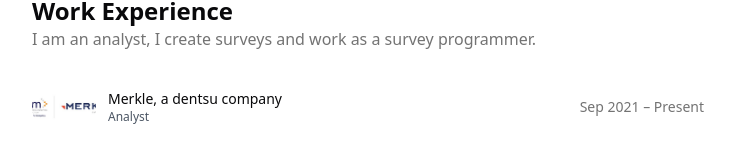
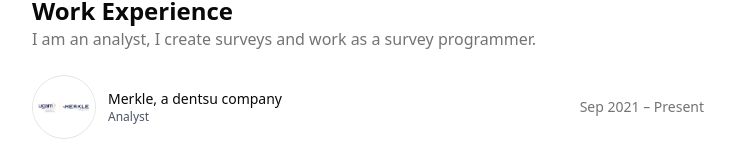
Before and after one commit to AMITMG07/Amit_portfolio_React, a React (Vite) app: page / in a window 1280 px wide. Shown: the part 799-952 px from the top of the page, without its empty margins (272-1007 px from the left). Built offline with nearby package versions, Linux system fonts and the light colour scheme.

Commit message:
Update App.jsx

```diff
--- a/src/App.jsx
+++ b/src/App.jsx
@@ -72,7 +72,7 @@ function App() {
             <div className="mt-6">
               <div className="flex justify-between items-center">
                 <div className="flex items-center gap-3">
-                  <img src={Exp} className="h-16 w-16 rounded-full object-cover" alt="Merkle" />
+                   <img src={Exp} className="h-16 w-16 rounded-full object-contain bg-white border" alt="Merkle" />
                   <div>
                     <h2 className="text-sm font-medium">Merkle, a dentsu company</h2>
                     <p className="text-xs text-gray-600">Analyst</p>
```
